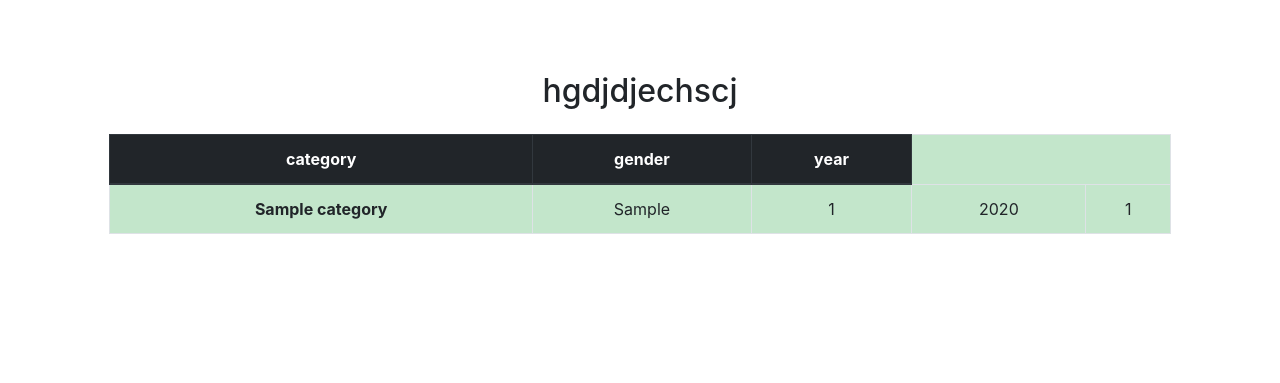
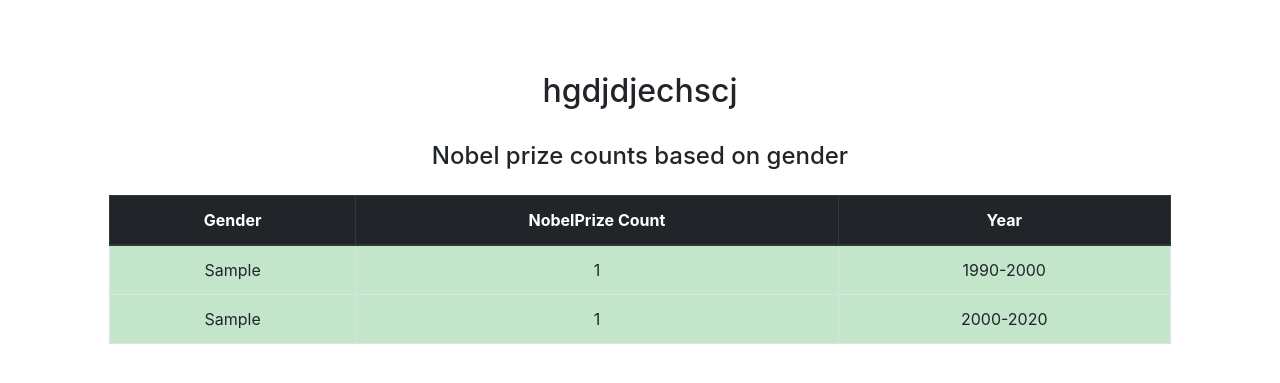
Before and after one commit to atheenaantonyt9689/nobelPrizeDataProject, a Django app: template templates/core_section/gender_based_count.html in a window 1280 px wide. Shown: the part 56-439 px from the top of the page. Run offline with Django 3.2, Linux system fonts and the light colour scheme; the template is opened without the code that fills it: most values are stand-ins (such as "Sample title", 1, 10 or a date in 2020); some libraries are stand-ins or nearby versions.

Commit message:
genderbased count- done

```diff
--- a/templates/core_section/gender_based_count.html
+++ b/templates/core_section/gender_based_count.html
@@ -1,41 +1,49 @@
 {% extends 'layouts/base.html' %}
 {% block content %}
       <div class="starter-template">
-        <div>
 
 
-
+        <div>
         </div>
         <h2>hgdjdjechscj</h2>
         <table class="table table-bordered table-success mt-4">
 
           <thead class="thead-dark">
+            <br>
+            <h4>Nobel prize counts based on gender</h4>
             <tr>
-              <th scope="col">category</th>
-              <th scope="col">gender</th>
-              <th scope="col">year</th>
+
+              <th scope="col">Gender</th>
+              <th scope="col">NobelPrize Count</th>
+              <th scope="col">Year</th>
 
             </tr>
           </thead>
           <tbody>
 
             <tr>
-              {% for i in gender_count %}
+              {% for i in gender_count1 %}
+
+            <td>{{i.laureate__gender}}</td>
+              <td>{{i.id__count}}</td>
+              <td>1990-2000</td>
+
+            </tr>
+            {% endfor %}
+            <tr>
+              {% for i in gender_count2 %}
+
+            <td>{{i.laureate__gender}}</td>
+              <td>{{i.id__count}}</td>
+              <td>2000-2020</td>
+
+            </tr>
+            {% endfor %}
 
 
-              <th scope="row">{{i.category}}</th>
+          </tbody>
 
-              <td>{{i.laureate__gender}}</td>
-              <td>{{i.category__count}}</td>
-              <td>{{i.year}}</td>
-              <td>{{i.laureate__gender__count}}</td>
+        </table>
 
 
-
-            </tr>
-
-
-            {% endfor %}
-          </tbody>
-        </table>
         {% endblock %}
--- a/templates/core_section/home.html
+++ b/templates/core_section/home.html
@@ -21,7 +21,7 @@
           <tbody>
 
             <tr>
-              {% for i in data %}
+              {% for i in ss %}
 
               <th scope="row">{{i.laureate__born_country}}</th>
 
```
Also changed, not shown: prize/views.py (+11 -9 lines).
